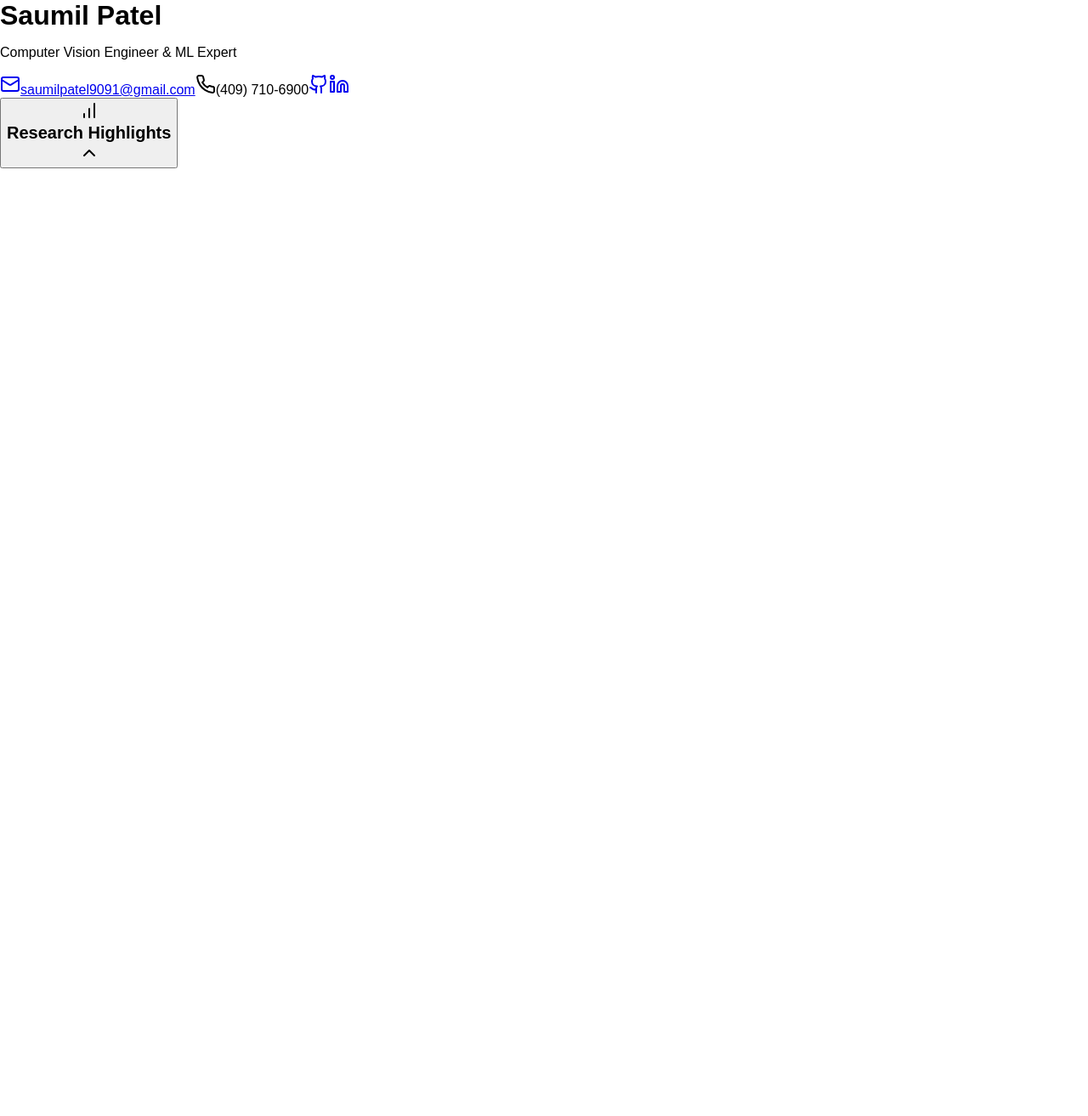
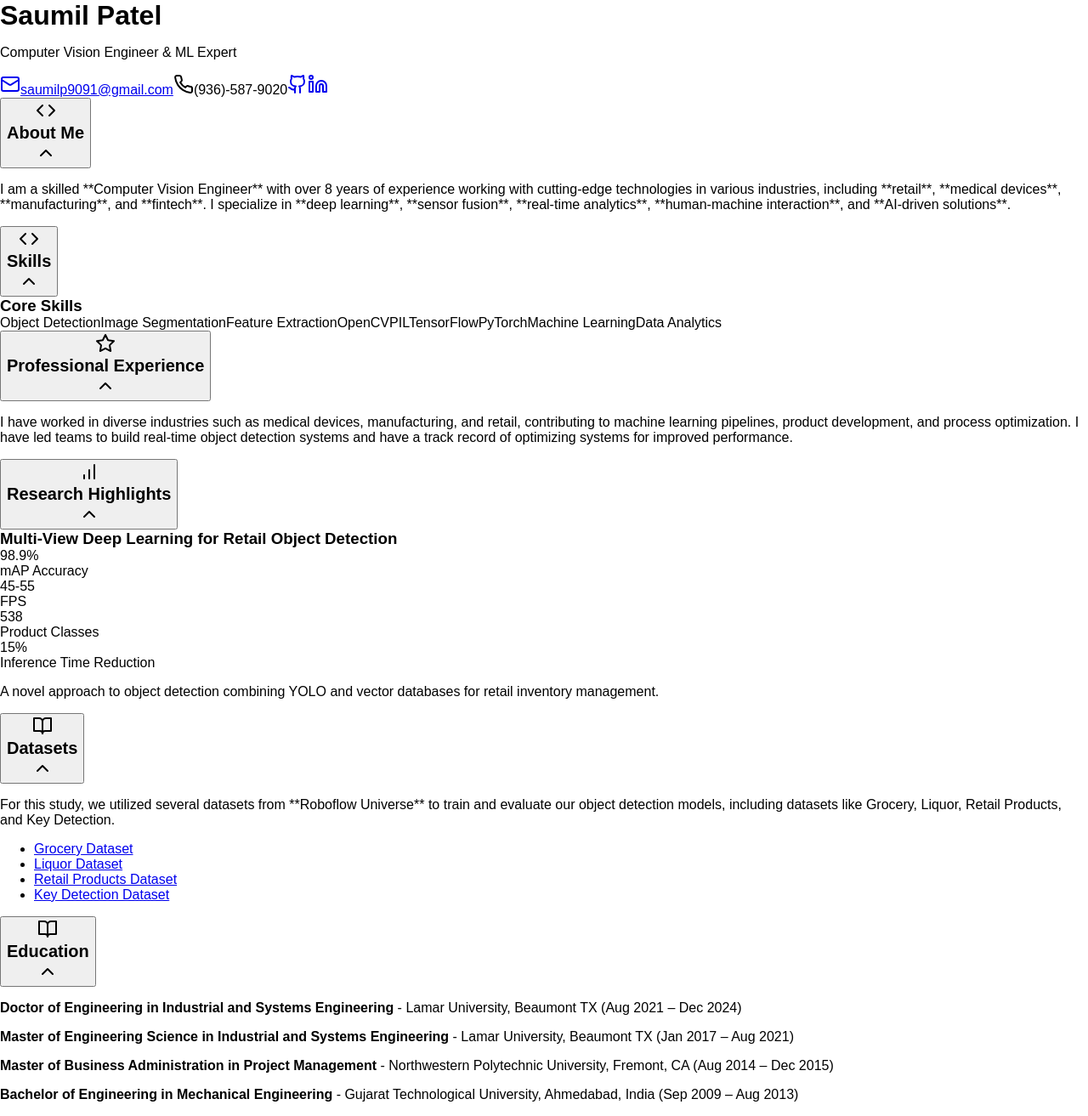
Before and after one commit to sam02425/saumilpatel, a React (Create React App) app: page / in a window 1280 px wide. Shown: the whole page at 85% size. Before the commit the page ends 800 px from the top, so only its background shows below. Built offline with nearby package versions, Linux system fonts and the light colour scheme.

Commit message:
app.js update

```diff
--- a/package.json
+++ b/package.json
@@ -20,7 +20,7 @@
     "predeploy": "npm run build",
     "deploy": "gh-pages -d build"
   },
-  "homepage": "https://sam02425.github.io/saumilpatel.github.io",
+  "homepage": "https://sam02425.github.io/saumilpatel.github.io/",
   "eslintConfig": {
     "extends": [
       "react-app",
--- a/src/App.js
+++ b/src/App.js
@@ -2,11 +2,10 @@ import React, { useState } from 'react';
 import { Mail, Phone, Github, Linkedin, ChevronDown, ChevronUp, BarChart, Code, BookOpen, Star } from 'lucide-react';
 
 const Portfolio = () => {
-  const [activeSection, setActiveSection] = useState('summary');
   const [expandedItems, setExpandedItems] = useState({});
 
   const toggleExpand = (id) => {
-    setExpandedItems(prev => ({...prev, [id]: !prev[id]}));
+    setExpandedItems((prev) => ({ ...prev, [id]: !prev[id] }));
   };
 
   const Section = ({ title, icon, children, id, defaultExpanded = false }) => {
@@ -21,9 +20,7 @@ const Portfolio = () => {
           <h2 className="text-xl font-semibold ml-2 flex-1 text-left">{title}</h2>
           {isExpanded ? <ChevronUp /> : <ChevronDown />}
         </button>
-        {isExpanded && (
-          <div className="mt-4 px-4">{children}</div>
-        )}
+        {isExpanded && <div className="mt-4 px-4">{children}</div>}
       </div>
     );
   };
@@ -63,29 +60,80 @@ const Portfolio = () => {
         <h1 className="text-4xl font-bold text-gray-900 mb-4">Saumil Patel</h1>
         <p className="text-xl text-gray-600 mb-6">Computer Vision Engineer & ML Expert</p>
         <div className="flex justify-center gap-6 text-gray-600">
-          <a href="mailto:saumilpatel9091@gmail.com" className="flex items-center hover:text-gray-900">
+          <a href="mailto:saumilp9091@gmail.com" className="flex items-center hover:text-gray-900">
             <Mail className="w-4 h-4 mr-2" />
-            saumilpatel9091@gmail.com
+            saumilp9091@gmail.com
           </a>
           <span className="flex items-center">
             <Phone className="w-4 h-4 mr-2" />
-            (409) 710-6900
+            (936)-587-9020
           </span>
-          <a href="https://github.com" target="_blank" rel="noopener noreferrer" className="hover:text-gray-900">
+          <a href="https://github.com/sam02425" target="_blank" rel="noopener noreferrer" className="hover:text-gray-900">
             <Github className="w-5 h-5" />
           </a>
-          <a href="https://linkedin.com" target="_blank" rel="noopener noreferrer" className="hover:text-gray-900">
+          <a href="https://www.linkedin.com/in/saumil-patel-2a58ab166/" target="_blank" rel="noopener noreferrer" className="hover:text-gray-900">
             <Linkedin className="w-5 h-5" />
           </a>
         </div>
       </header>
 
+      {/* About Me */}
+      <Section title="About Me" icon={<Code className="w-6 h-6" />} defaultExpanded={true}>
+        <p>
+          I am a skilled **Computer Vision Engineer** with over 8 years of experience working with cutting-edge technologies in various industries, including **retail**, **medical devices**, **manufacturing**, and **fintech**. I specialize in **deep learning**, **sensor fusion**, **real-time analytics**, **human-machine interaction**, and **AI-driven solutions**.
+        </p>
+      </Section>
+
+      {/* Skills */}
+      <Section title="Skills" icon={<Code className="w-6 h-6" />} defaultExpanded={true}>
+        <TechStack
+          title="Core Skills"
+          items={["Object Detection", "Image Segmentation", "Feature Extraction", "OpenCV", "PIL", "TensorFlow", "PyTorch", "Machine Learning", "Data Analytics"]}
+        />
+      </Section>
+
+      {/* Professional Experience */}
+      <Section title="Professional Experience" icon={<Star className="w-6 h-6" />} defaultExpanded={true}>
+        <p>
+          I have worked in diverse industries such as medical devices, manufacturing, and retail, contributing to machine learning pipelines, product development, and process optimization. I have led teams to build real-time object detection systems and have a track record of optimizing systems for improved performance.
+        </p>
+      </Section>
+
       {/* Research Highlights */}
       <Section title="Research Highlights" icon={<BarChart className="w-6 h-6" />} defaultExpanded={true}>
-        {/* Your content */}
+        <ResearchHighlight
+          title="Multi-View Deep Learning for Retail Object Detection"
+          metrics={[
+            { value: "98.9%", label: "mAP Accuracy" },
+            { value: "45-55", label: "FPS" },
+            { value: "538", label: "Product Classes" },
+            { value: "15%", label: "Inference Time Reduction" }
+          ]}
+          description="A novel approach to object detection combining YOLO and vector databases for retail inventory management."
+        />
       </Section>
 
-      {/* Other sections */}
+      {/* Datasets */}
+      <Section title="Datasets" icon={<BookOpen className="w-6 h-6" />} defaultExpanded={true}>
+        <p>
+          For this study, we utilized several datasets from **Roboflow Universe** to train and evaluate our object detection models, including datasets like Grocery, Liquor, Retail Products, and Key Detection.
+        </p>
+        <ul>
+          <li><a href="https://universe.roboflow.com/lamar-university-venef/grocery-rfn8l" target="_blank" rel="noopener noreferrer">Grocery Dataset</a></li>
+          <li><a href="https://universe.roboflow.com/lamar-university-venef/liquor-data" target="_blank" rel="noopener noreferrer">Liquor Dataset</a></li>
+          <li><a href="https://universe.roboflow.com/lamar-university-venef/retail-products-vem9o" target="_blank" rel="noopener noreferrer">Retail Products Dataset</a></li>
+          <li><a href="https://universe.roboflow.com/lamar-university-venef/key-detection-v33ru" target="_blank" rel="noopener noreferrer">Key Detection Dataset</a></li>
+        </ul>
+      </Section>
+
+      {/* Education */}
+      <Section title="Education" icon={<BookOpen className="w-6 h-6" />} defaultExpanded={true}>
+        <p><strong>Doctor of Engineering in Industrial and Systems Engineering</strong> - Lamar University, Beaumont TX (Aug 2021 – Dec 2024)</p>
+        <p><strong>Master of Engineering Science in Industrial and Systems Engineering</strong> - Lamar University, Beaumont TX (Jan 2017 – Aug 2021)</p>
+        <p><strong>Master of Business Administration in Project Management</strong> - Northwestern Polytechnic University, Fremont, CA (Aug 2014 – Dec 2015)</p>
+        <p><strong>Bachelor of Engineering in Mechanical Engineering</strong> - Gujarat Technological University, Ahmedabad, India (Sep 2009 – Aug 2013)</p>
+      </Section>
+
     </div>
   );
 };
```
